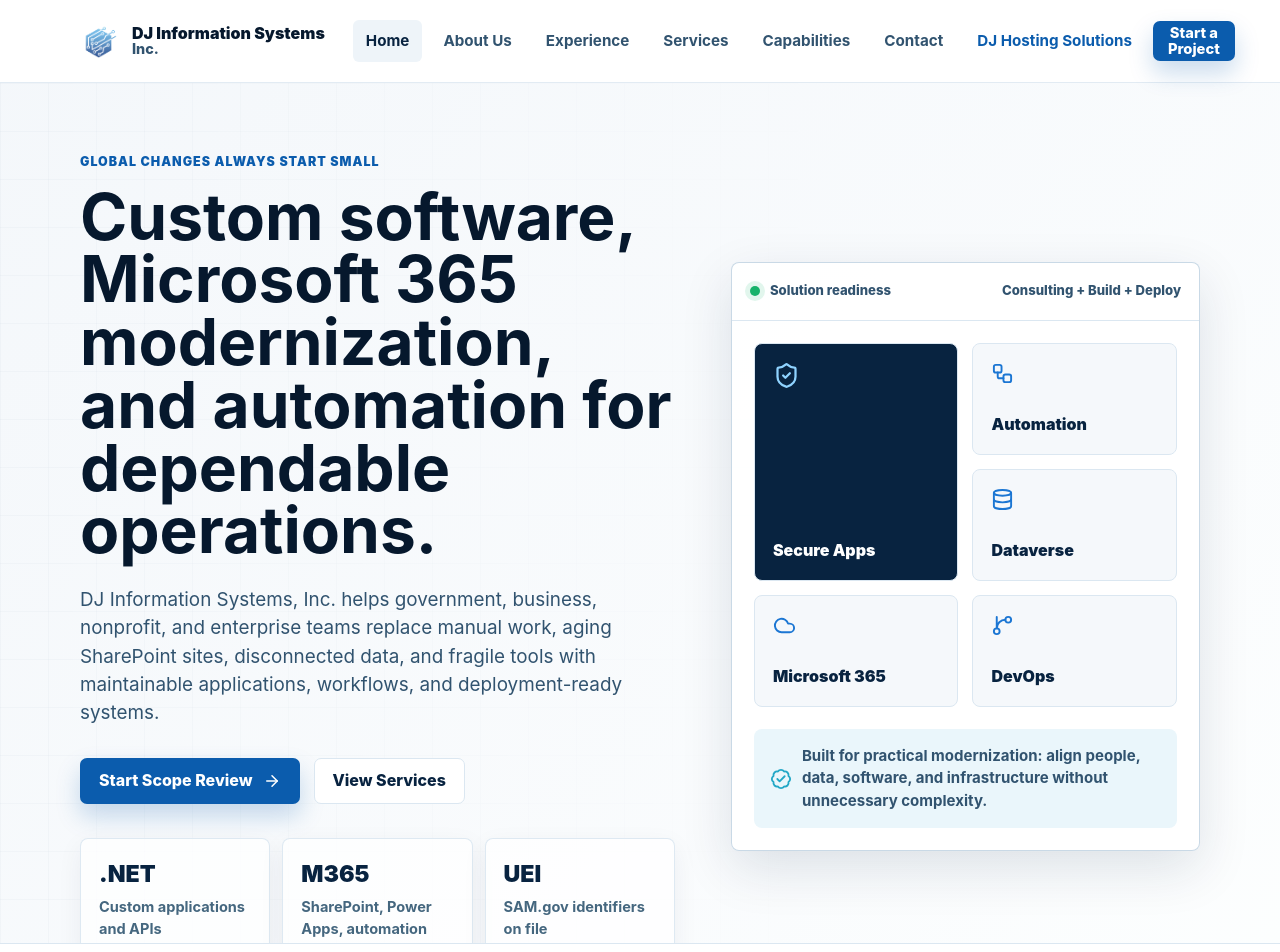
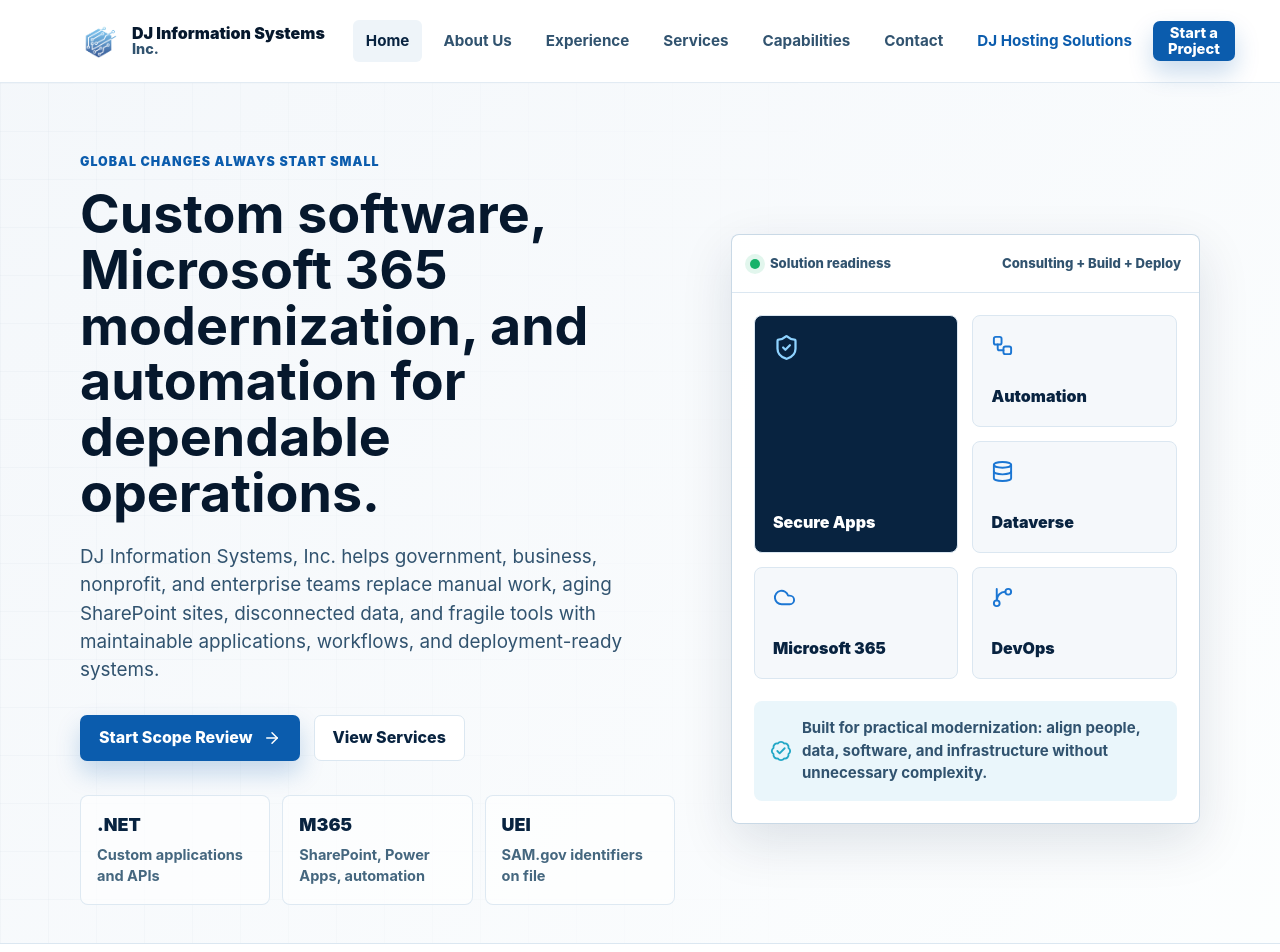
Before and after one commit to djinfosys/main-website, a React (Vite) app: page / in a window 1280 px wide. Shown: the top 952 px of the page. Built offline with nearby package versions, Linux system fonts and the light colour scheme.

Commit message:
Polish homepage hero sizing

```diff
--- a/src/index.css
+++ b/src/index.css
@@ -313,6 +313,13 @@
   letter-spacing: 0;
 }
 
+.hero-copy h1 {
+  max-width: 820px;
+  margin-bottom: 22px;
+  font-size: clamp(2.35rem, 4.2vw, 3.95rem);
+  line-height: 1.04;
+}
+
 h2 {
   margin-bottom: 16px;
   color: var(--navy-950);
@@ -354,18 +361,17 @@
 }
 
 .hero-metrics div {
-  min-height: 112px;
-  padding: 18px;
+  min-height: 96px;
+  padding: 16px;
   border: 1px solid rgba(219, 231, 241, 0.9);
   border-radius: var(--radius);
-  background: rgba(255, 255, 255, 0.72);
-  box-shadow: 0 8px 26px rgba(8, 35, 64, 0.06);
+  background: rgba(255, 255, 255, 0.62);
 }
 
 .hero-metrics dt {
   margin-bottom: 6px;
   color: var(--navy-900);
-  font-size: 1.45rem;
+  font-size: 1.12rem;
   font-weight: 900;
 }
 
@@ -1704,6 +1710,11 @@
   h1 {
     font-size: 2.58rem;
     line-height: 1.02;
+  }
+
+  .hero-copy h1 {
+    font-size: 2.22rem;
+    line-height: 1.08;
   }
 
   h2 {
```
